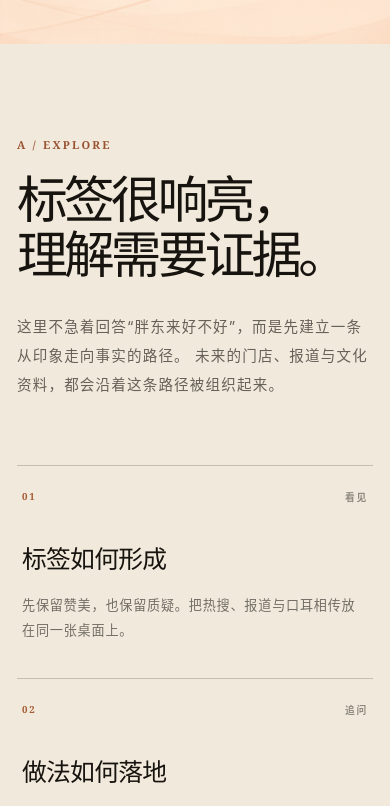
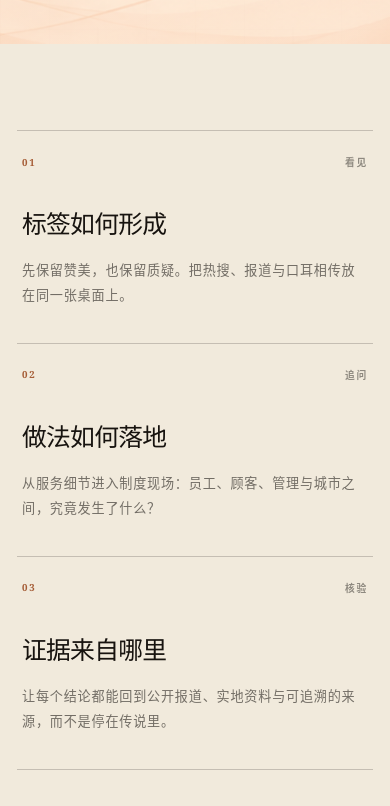
Before and after one commit to pao779765-web/pang_dong_lai, a Next.js app in the folder pangdonglai_project/site/: page / in a window 390 px wide. Shown: the part 800-1606 px from the top of the page. Built offline with nearby package versions, Linux system fonts and the light colour scheme.

Commit message:
fix: 移除探索区引导文案

```diff
--- a/pangdonglai_project/site/app/globals.css
+++ b/pangdonglai_project/site/app/globals.css
@@ -532,23 +532,6 @@ button:disabled {
   color: var(--ink);
 }
 
-.section-heading {
-  display: grid;
-  align-items: start;
-  grid-template-columns: 0.55fr 1.2fr 0.75fr;
-  gap: clamp(24px, 4vw, 70px);
-}
-
-.section-index {
-  margin: 7px 0 0;
-  color: #995332;
-  font-family: Georgia, "Times New Roman", serif;
-  font-size: 0.69rem;
-  font-weight: 600;
-  letter-spacing: 0.2em;
-}
-
-.section-heading h2,
 .dialogue-copy h2 {
   margin: 0;
   font-family: "Songti SC", SimSun, "Times New Roman", serif;
@@ -558,17 +541,9 @@ button:disabled {
   line-height: 1.08;
 }
 
-.section-heading > p:last-child {
-  margin: 7px 0 0;
-  color: rgba(23, 19, 15, 0.64);
-  font-size: 0.91rem;
-  letter-spacing: 0.08em;
-  line-height: 2;
-}
-
 .lens-grid {
   display: grid;
-  margin-top: clamp(75px, 10vw, 130px);
+  margin-top: 0;
   border-bottom: 1px solid var(--rule-dark);
   grid-template-columns: repeat(3, 1fr);
 }
@@ -1199,11 +1174,6 @@ button:disabled {
     display: none;
   }
 
-  .section-heading {
-    grid-template-columns: 0.42fr 1.1fr 0.8fr;
-    gap: 28px;
-  }
-
   .dialogue-layout {
     gap: 50px;
   }
@@ -1311,22 +1281,9 @@ button:disabled {
     background: var(--paper);
   }
 
-  .section-heading {
-    display: block;
-  }
-
-  .section-heading h2 {
-    margin-top: 22px;
-    font-size: clamp(2.55rem, 13vw, 4rem);
-  }
-
-  .section-heading > p:last-child {
-    margin-top: 29px;
-  }
-
   .lens-grid {
     display: block;
-    margin-top: 65px;
+    margin-top: 0;
   }
 
   .lens-card {
--- a/pangdonglai_project/site/app/page.tsx
+++ b/pangdonglai_project/site/app/page.tsx
@@ -430,17 +430,8 @@ export default function Home() {
         </div>
       </section>
 
-      <section id="explore" className="explore-section" tabIndex={-1} aria-labelledby="explore-title">
+      <section id="explore" className="explore-section" tabIndex={-1} aria-label="探索主题">
         <div className="section-shell">
-          <div className="section-heading">
-            <p className="section-index">A / EXPLORE</p>
-            <h2 id="explore-title">标签很响亮，<br />理解需要证据。</h2>
-            <p>
-              这里不急着回答“胖东来好不好”，而是先建立一条从印象走向事实的路径。
-              未来的门店、报道与文化资料，都会沿着这条路径被组织起来。
-            </p>
-          </div>
-
           <div className="lens-grid">
             {lenses.map((lens) => (
               <article className="lens-card" key={lens.number}>
```
Also changed, not shown: 1 other file (tests, documents, lock files or other folders).
